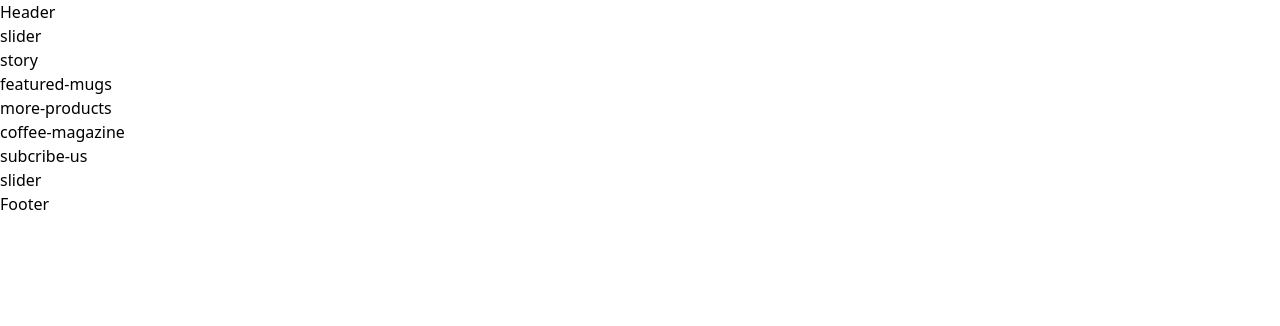
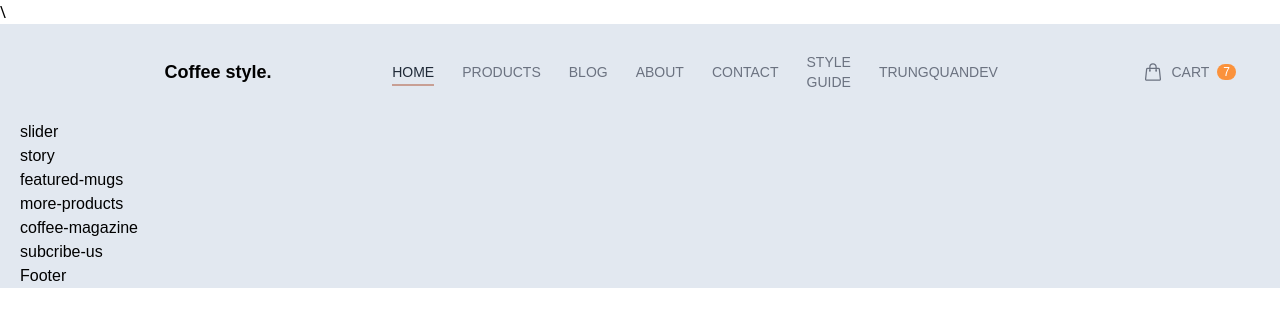
Before and after one commit to nhattrinh7/tailwind-coffee-style, a website: page public/index.html in a window 1280 px wide. Drawn offline with nearby package versions, Linux system fonts and the light colour scheme; files that its build step writes are made by us from their sources.

Commit message:
finish header buoi #4

```diff
--- a/public/index.html
+++ b/public/index.html
@@ -3,14 +3,63 @@
 <head>
   <meta charset="UTF-8">
   <meta name="viewport" content="width=device-width, initial-scale=1.0">
-  <title>Coffee style</title>
-  <link href="./output.css" rel="stylesheet">
+  <link rel="icon" type="image/x-icon" href="./img/favicon/mlem.jpeg" sizes="16x16">
+  <title>CoffeeStyle</title>
+  <link href="./output.css" type="text/css" rel="stylesheet">\
+  <script src="./main.js" type="text/javascript" async></script>
 </head>
 <body>
   <div id="root">
-    <div class="content-wrapper">
-      <header>
-        Header
+    <div class="content-wrapper font-Karla max-w-screen-2xl text-base mx-auto px-5 bg-slate-200">
+      <header class="p-6 mx-auto">
+        <nav class="flex flex-row justify-between items-center relative">
+          <div class="logo basis-2/6 pr-15 text-center text-lg font-semibold cursor-pointer">
+            <span>Coffee style.</span>
+          </div>
+          <ul id="ct-top-menu" class="basis-3/6 hidden lg:flex lg:items-center lg:justify-end lg:gap-7
+          text-sm text-gray-500 font-medium"> <!--Phần tử 2-->
+            <li class="ct-menu-item ct-menu-item-active">
+              <a href="#" class="">HOME</a>
+            </li>
+            <li class="ct-menu-item">
+              <a href="#" class="">PRODUCTS</a>
+            </li>
+            <li class="ct-menu-item">
+              <a href="#" class="">BLOG</a>
+            </li>
+            <li class="ct-menu-item">
+              <a href="#" class="">ABOUT</a>
+            </li>
+            <li class="ct-menu-item">
+              <a href="#" class="">CONTACT</a>
+            </li>
+            <li class="ct-menu-item">
+              <a href="#" class="">STYLE GUIDE</a>
+            </li>
+            <li class="ct-menu-item">
+              <a href="http://trungquandev.com " target="blank" class="">TRUNGQUANDEV</a>
+            </li>
+          </ul>
+
+          <ul class="basis-3/6 lg:basis-1/6 flex justify-end ml-16 uppercase text-sm text-gray-500 font-medium"> <!--Phần tử Cart-->
+            <li class="ct-menu-item">
+              <a href="#" class="flex items-center lg:items-center gap-2">
+                <svg xmlns="http://www.w3.org/2000/svg" fill="none" viewBox="0 0 24 24" stroke-width="1.5" stroke="currentColor" class="ct-icon">
+                  <path stroke-linecap="round" stroke-linejoin="round" d="M15.75 10.5V6a3.75 3.75 0 1 0-7.5 0v4.5m11.356-1.993 1.263 12c.07.665-.45 1.243-1.119 1.243H4.25a1.125 1.125 0 0 1-1.12-1.243l1.264-12A1.125 1.125 0 0 1 5.513 7.5h12.974c.576 0 1.059.435 1.119 1.007ZM8.625 10.5a.375.375 0 1 1-.75 0 .375.375 0 0 1 .75 0Zm7.5 0a.375.375 0 1 1-.75 0 .375.375 0 0 1 .75 0Z" />
+                </svg>
+                <span>Cart</span>
+                <span class="ct-circle-badge bg-orange-400 text-white">7</span>
+              </a>
+            </li>
+          </ul>
+
+          <div class="lg:hidden basis-1/6 cursor-pointer pl-2 sm:pl-12">
+            <svg id="ct-top-menu-toggle" xmlns="http://www.w3.org/2000/svg" fill="none" viewBox="0 0 24 24" stroke-width="1.5" stroke="currentColor" class="size-6">
+              <path stroke-linecap="round" stroke-linejoin="round" d="M3.75 6.75h16.5M3.75 12h16.5m-16.5 5.25h16.5" />
+            </svg>
+          </div>
+
+        </nav>
       </header>
 
       <main>
@@ -38,9 +87,6 @@
           subcribe-us
         </div><!--End subcribe-us-->
 
-        <div class="slider">
-          slider
-        </div><!--End slider-->
       </main>
 
       <footer>
--- /dev/null
+++ b/public/main.js
@@ -0,0 +1,17 @@
+const topMenu = document.getElementById("ct-top-menu")
+const toggleTopMenuIcon = document.getElementById("ct-top-menu-toggle")
+
+document.addEventListener('click', (e) =>{
+  if(toggleTopMenuIcon.contains(e.target)) {
+    /** click vao toggle top menu icon **/
+    topMenu.classList.toggle('hidden')
+    topMenu.classList.toggle('ct-topmenu-expanded')
+
+  }else {
+    /** click outside **/
+    if(topMenu.classList.contains('ct-topmenu-expanded')) {
+      topMenu.classList.add('hidden')
+      topMenu.classList.remove('ct-topmenu-expanded')
+    }
+  }
+})
--- a/src/input.css
+++ b/src/input.css
@@ -1,3 +1,27 @@
 @tailwind base;
 @tailwind components;
 @tailwind utilities;
+@import url('https://fonts.googleapis.com/css2?family=Karla:ital,wght@0,200..800;1,200..800&display=swap');
+
+/* ct = custom, nhớ có dấu chấm phẩy ; */
+.ct-topmenu-expanded {
+  @apply absolute top-10 z-50 w-full text-center bg-white animate-slideDown;
+}
+
+.ct-menu-item {
+  @apply cursor-pointer py-1 hover:text-gray-800 relative after:lg:absolute after:lg:bottom-0 after:lg:left-0 after:lg:bg-light-coffee
+  after:lg:h-0.5 after:lg:w-0 hover:after:lg:w-full after:lg:transition-all after:lg:ease-in-out after:lg:duration-300;
+}
+
+.ct-menu-item-active {
+  @apply text-gray-800 relative after:lg:absolute after:lg:bottom-0 after:lg:left-0 after:lg:bg-light-coffee
+  after:lg:h-0.5 after:lg:w-full;
+}
+
+.ct-icon {
+  @apply w-5 h-5 inline-block;
+}
+
+.ct-circle-badge {
+  @apply text-xs text-center rounded-full px-1.5;
+}
--- a/tailwind.config.js
+++ b/tailwind.config.js
@@ -2,7 +2,23 @@
 module.exports = {
   content: ["./public/**/*.{html,js}"],
   theme: {
-    extend: {},
+    extend: {
+      colors: {
+        'light-coffee': '#C89F94'
+      },
+      fontFamily: {
+        'Karla': ['Karla', 'sans-serif']
+      },
+      keyframes: {
+        slideDown: {
+          '0%': { transform: 'translateY(-100%)' },
+          '100%': { transform: 'translateY(0)' },
+        }
+      },
+      animation: {
+        slideDown: 'slideDown .5s ease-in-out',
+      }
+    },
   },
   plugins: [],
 }
```
Also changed, not shown: README.md, public/img/favicon/mlem.jpeg (added), 1 other file.
